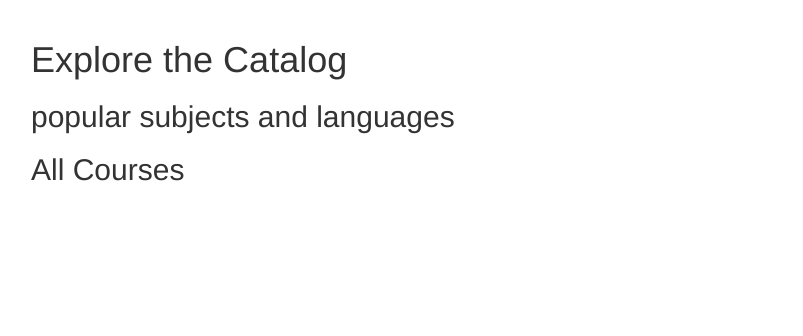
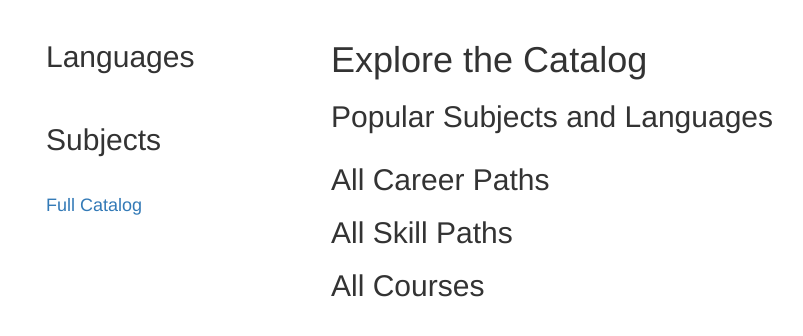
Before and after one commit to LauHingPui220242638/ITP4115-1C-EA-C04, a Flask app: page /catalog in a window 1280 px wide. Shown: the part 52-388 px from the top of the page, without its empty margins (39-842 px from the left). Run offline with Flask 3, Linux system fonts and the light colour scheme; data that the repository does not hold is empty; some libraries are stand-ins or nearby versions.

Commit message:
Added Full Catalog

```diff
--- a/app/routes.py
+++ b/app/routes.py
@@ -1,6 +1,7 @@
 from datetime import datetime
 from flask import render_template, flash, redirect, url_for, request, g
 from flask_login import login_user, logout_user, current_user, login_required
+
 from werkzeug.urls import url_parse
 from flask_babel import _, get_locale
 from app import app, db
@@ -41,11 +42,30 @@ def index():
                            prev_url=prev_url)
 
 
+
+
 @app.route('/catalog')
 def catalog():
     subject = Subject.query.all()
-    courses = Course.query.all()
-    return render_template('catalog.html.j2',subject=subject, courses=courses)
+    language = Subject.query.filter(Subject.type == 'Language')
+    other = Subject.query.filter(Subject.type == 'Other')
+    career = Course.query.filter(Course.Path == 'Career')
+    skills = Course.query.filter(Course.Path == 'Skill')
+    courses = Course.query.filter(Course.Path == 'None')
+    return render_template('catalog.html.j2', subject=subject, career=career, skills=skills,
+                           language=language,other=other, courses=courses)
+
+@app.route('/catalog/all')
+def catalog_cour():
+    subject = Subject.query.all()
+    language = Subject.query.filter(Subject.type == 'Language')
+    other = Subject.query.filter(Subject.type == 'Other')
+    career = Course.query.filter(Course.Path == 'Career')
+    skills = Course.query.filter(Course.Path == 'Skill')
+    courses = Course.query.filter(Course.Path == 'None')
+    return render_template('catalog_cour.html.j2', subject=subject, career=career, skills=skills,
+                           language=language,other=other, courses=courses)
+
 
 @app.route('/catalog/<int:id>')
 def catalog_subj(id):
--- a/app/templates/catalog.html.j2
+++ b/app/templates/catalog.html.j2
@@ -1,18 +1,82 @@
 {% extends "base.html.j2" %}
 {% block app_content %}
+    <style>
+      .Subjects_cat {
+        display: flex;
+        flex-wrap: wrap;
+        gap: 20px
+      }
+    </style>
+    <div class="container-fluid">
+        <div class="row">
+            <div class="col-md-3">
+                <div class="sidebar">
+                    <h2>Languages</h2>
+                    <div class="Languages">
+                        {% for language in language %}
+                            <div class="Language">
+                                <h4>
+                                    <a href="{{ url_for('catalog_subj', id=language.id) }}">{{ language.name }}</a>
+                                </h4>
+                            </div>
+                        {% endfor %}
+                    </div>
+                    <br>
+                    <h2>Subjects</h2>
+                    <div class="Others">
+                        {% for other in other %}
+                            <div class="Others">
+                                <h4>
+                                    <a href="{{ url_for('catalog_subj', id=other.id) }}">{{ other.name }}</a>
+                                </h4>
+                            </div>
+                        {% endfor %}
+                    </div>
+                    <br>
+                    <h4>
+                    <a href="{{ url_for('catalog_cour') }}">Full Catalog</a>
+                    </h4>
+                </div>
+            </div>
+            <div class="col-md-9">
                 <h1>Explore the Catalog</h1>
                 <div class="catalog">
-        <h2>popular subjects and languages</h2>
-        {% for item in subject %}
+                    <h2>Popular Subjects and Languages</h2>
+                    <div class="Subjects_cat">
+                        {% for subject in subject %}
                             <div class="Subjects">
-        <h2><a href="{{ url_for('catalog_subj', id=item.id) }}">{{ item.name }}</a></h2>
+                                <h2>
+                                    <a href="{{ url_for('catalog_subj', id=subject.id) }}">{{ subject.name }}</a>
+                                </h2>
+                            </div>
+                        {% endfor %}
+                    </div>
+                    <h2>All Career Paths</h2>
+                    {% for career in career %}
+                        <div class="Career">
+                            <h3>
+                                <a href="{{ url_for('course', id=career.id) }}">{{ career.coursename }}</a>
+                            </h3>
+                        </div>
+                    {% endfor %}
+                    <h2>All Skill Paths</h2>
+                    {% for skills in skills %}
+                        <div class="Skills">
+                            <h3>
+                                <a href="{{ url_for('course', id=skills.id) }}">{{ skills.coursename }}</a>
+                            </h3>
                         </div>
                     {% endfor %}
                     <h2>All Courses</h2>
                     {% for course in courses %}
                         <div class="Courses">
-        <h3><a href="{{ url_for('course', id=course.id) }}">{{ course.coursename }}</a></h3>
+                            <h3>
+                                <a href="{{ url_for('course', id=course.id) }}">{{ course.coursename }}</a>
+                            </h3>
                         </div>
                     {% endfor %}
                 </div>
+            </div>
+        </div>
+        </div>
     {% endblock %}
--- a/test_data.py
+++ b/test_data.py
@@ -4,7 +4,7 @@ from app.models import User, Post
 
 app_context = app.app_context()
 app_context.push()
-db.drop_all()
+#db.drop_all()
 db.create_all()
 
 u1 = User(username='john', email='john@example.com')
```
Also changed, not shown: app/models.py (+20 -6 lines), app/templates/catalog_cour.html.j2 (added, +72 -0 lines), test_course.py (+9 -4 lines). Lines whose indentation alone changed are shown as unchanged.
